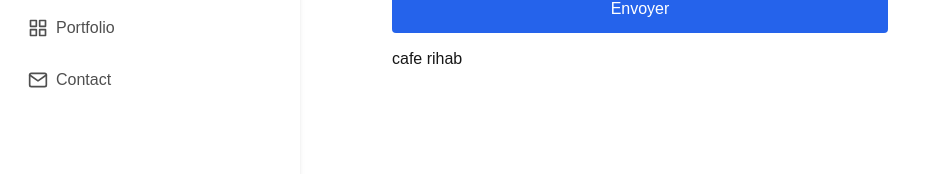
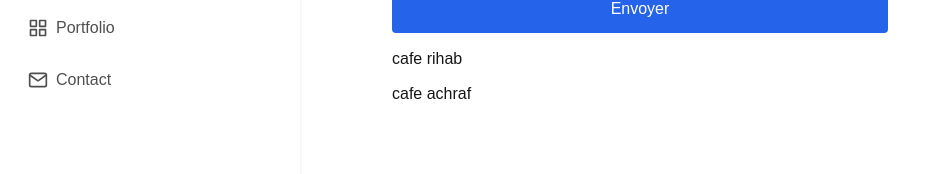
Before and after one commit to Belajouza-foued/New-portfolio, a Next.js app: page /blogs in a window 1280 px wide. Shown: the part 389-563 px from the top of the page, without its empty margins (0-931 px from the left). Built offline with nearby package versions, Linux system fonts and the light colour scheme.

Commit message:
update blogs
ajouter achraf

```diff
--- a/app/blogs/page.tsx
+++ b/app/blogs/page.tsx
@@ -12,6 +12,7 @@ export default function Contact() {
           Envoyer
         </button>
         <h2>cafe rihab</h2>
+         <h3>cafe achraf</h3>
       </form>
     </div>
   );
```
